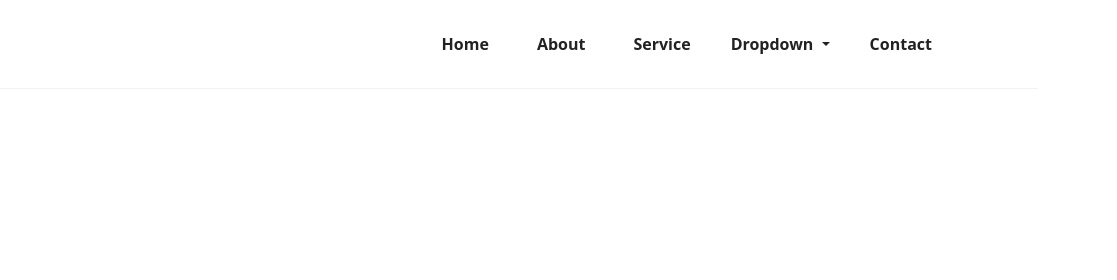
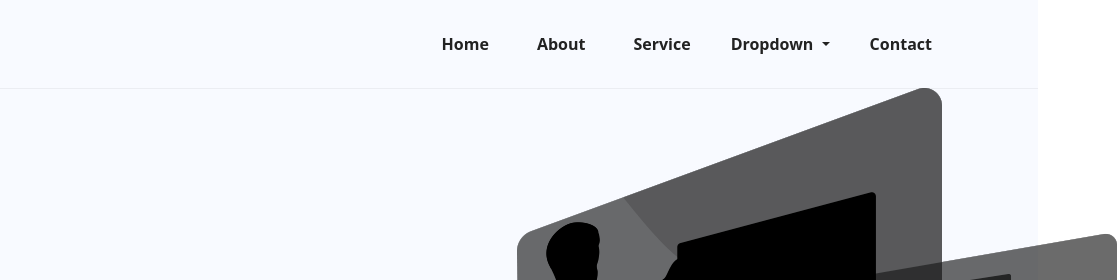
Before and after one commit to dongpd224/Clone-Project, a plain HTML site: page index.html in a window 1280 px wide. Shown: the top 280 px of the page, 242-1359 px from the left, 1117 px wide, since content can reach past the window. Drawn offline with nearby package versions, Linux system fonts and the light colour scheme.

Commit message:
reload 2

```diff
--- a/css/style.css
+++ b/css/style.css
@@ -10,11 +10,18 @@
 }
 
 .main-navigation {
+    width: 100%;
+    display: block;
+    position: fixed;
     z-index: 999;
     border-bottom: 1px solid rgba(0, 0, 0, 0.05);
     border-bottom-style: solid;
     border-bottom-color: rgba(0, 0, 0, 0.05);
     background-color: rgba(255, 255, 255, 0);
+}
+
+.bg-white {
+    background-color: var(--white-color);
 }
 
 .nav__dropdown-icon {
@@ -72,67 +79,8 @@
 
 .banner {
     background-color: #F8FAFF;
+    padding-top: 88px;
 }
-
-
-/* .nav__link--dropdown-menu {
-    display: none;
-    position: absolute;
-    z-index: 1000;
-    display: none;
-    min-width: 10rem;
-    margin: 0;
-    padding: 0;
-    font-size: 1rem;
-    color: #212529;
-    text-align: left;
-    list-style: none;
-    background-color: #fff;
-    background-clip: padding-box;
-    border-radius: .25rem
-}
-
-.nav__link--dropdown-menu::before {
-    display: block;
-    position: absolute;
-    content: "";
-    height: 30%;
-    width: 100%;
-    top: -30%;
-}
-
-.nav__link--dropdown:hover+.nav__link--dropdown-menu {
-    display: block;
-    top: 95%;
-    box-shadow: 2px 2px 5px 1px rgb(0 0 0 / 5%), -2px 0px 5px 1px rgb(0 0 0 / 5%);
-    position: absolute;
-}
-
-.nav__link--dropdown-menu:hover {
-    display: block;
-    top: 95%;
-    box-shadow: 2px 2px 5px 1px rgb(0 0 0 / 5%), -2px 0px 5px 1px rgb(0 0 0 / 5%);
-    position: absolute;
-}
-
-.nav__link--dropdown-item {
-    display: block;
-    width: 100%;
-    padding: 12px 20px;
-    clear: both;
-    font-weight: 400;
-    color: #212529;
-    text-align: inherit;
-    text-decoration: none;
-    white-space: nowrap;
-    background-color: transparent;
-    border: 0
-}
-
-.nav__link--dropdown-item:hover {
-    background-color: var(--primary-color);
-    color: var(--white-color);
-} */
 
 
 /* Key frames */
--- a/index.html
+++ b/index.html
@@ -58,10 +58,18 @@
         </div>
     </nav>
     <section class="container-fluid banner">
-
+        <div class="conatiner">
+            <div class="row">
+                <div class="col-md-6 col-lg-7 text-center text-lg-left"></div>
+                <div class="col-lg-5 col-md-6">
+                    <img src="./assets/imgs/img-40.png" alt="">
+                </div>
+            </div>
+        </div>
     </section>
 
     <script src="./js/bootstrap.min.js "></script>
+    <script src="./js/script.js"></script>
 </body>
 
 </html>
--- /dev/null
+++ b/js/script.js
@@ -0,0 +1,7 @@
+const $ = document.querySelector.bind(document)
+const $$ = document.querySelectorAll.bind(document)
+const nav = $('.main-navigation')
+window.addEventListener('scroll', e => {
+    window.scrollY != 0 ? nav.classList.add('bg-white') : nav.classList.remove('bg-white')
+
+})
```
